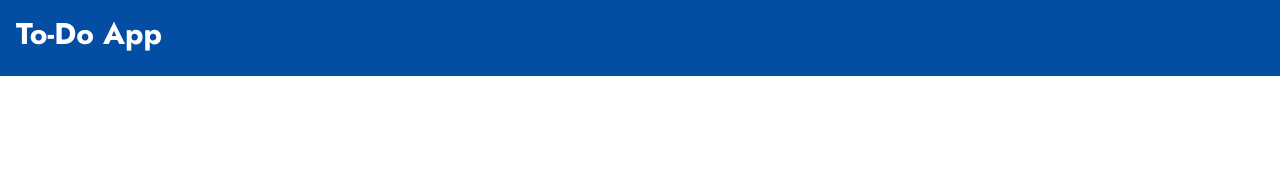
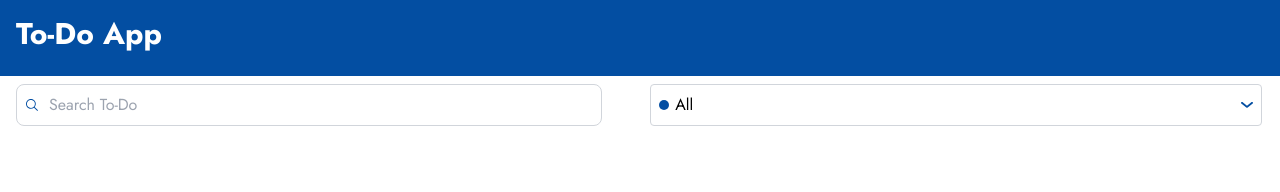
Before and after one commit to amitShindeGit/Tresata-task-management, a React (Vite) app: page / in a window 1280 px wide. Shown: the top 192 px of the page. Built offline with nearby package versions, Linux system fonts and the light colour scheme.

Commit message:
Search bar and filter additions

```diff
--- /dev/null
+++ b/src/components/display/SearchBar.tsx
@@ -0,0 +1,22 @@
+import { SearchIcon } from "../../utils/assets";
+import type { SearchBarProps } from "../types";
+
+function SearchBar({ onChange, value }: SearchBarProps) {
+  return (
+    <div className="relative rounded-sm mb-2 ml-2 mr-4 w-full box-border  p-2">
+      <span className="absolute inset-y-0 left-0 flex items-center pl-3 text-gray-400">
+        <SearchIcon />
+      </span>
+
+      <input
+        type="text"
+        value={value}
+        onChange={(e) => onChange(e.target.value)}
+        placeholder="Search To-Do"
+        className="w-full pl-8 pr-3 py-2 border border-gray-300 rounded-lg focus:outline-none focus:ring-2 focus:ring-blue-500 focus:border-blue-500"
+      />
+    </div>
+  );
+}
+
+export default SearchBar;
--- a/src/pages/HomePage.tsx
+++ b/src/pages/HomePage.tsx
@@ -1,48 +1,99 @@
-import { useContext, useMemo } from "react";
+import { useContext, useMemo, useState } from "react";
 import { Link, useNavigate } from "react-router";
 import Accordion from "../components/Accordion";
+import Dropdown from "../components/display/Dropdown";
+import { RenderConditional } from "../components/display/RenderConditional";
+import SearchBar from "../components/display/SearchBar";
 import TaskCard from "../components/TaskCard";
 import { AddNewTaskIcon } from "../utils/assets";
+import { STATUS_FILTER_OPTIONS } from "../utils/constants";
 import { TaskContext } from "../utils/context/TaskContext";
-import { RenderConditional } from "../components/display/RenderConditional";
+import type { TaskStatus } from "../utils/types";
 
 function HomePage() {
   const { tasks, removeTask } = useContext(TaskContext);
   const navigate = useNavigate();
+  const [searchQuery, setSearchQuery] = useState("");
+  const [statusFilter, setStatusFilter] = useState("all");
 
   const inProgressTasks = useMemo(() => {
+    let filtereStatus = statusFilter;
+    if (statusFilter === "all") {
+      filtereStatus = "in-progress";
+    }
+
     return tasks
-      .filter((task) => task.status === "in-progress")
+      .filter(
+        (task) =>
+          task.status === "in-progress" &&
+          task.status === filtereStatus &&
+          task.title.toLowerCase().includes(searchQuery.toLowerCase())
+      )
       .sort((a, b) => {
         const dateA = new Date(a.updatedAt).getTime();
         const dateB = new Date(b.updatedAt).getTime();
         return dateB - dateA; // descending (newest first)
       });
-  }, [tasks]);
+  }, [searchQuery, statusFilter, tasks]);
 
   const pendingTasks = useMemo(() => {
+    let filtereStatus = statusFilter;
+    if (statusFilter === "all") {
+      filtereStatus = "pending";
+    }
+
     return tasks
-      .filter((task) => task.status === "pending")
+      .filter(
+        (task) =>
+          task.status === "pending" &&
+          task.status === filtereStatus &&
+          task.title.toLowerCase().includes(searchQuery.toLowerCase())
+      )
       .sort((a, b) => {
         const dateA = new Date(a.updatedAt).getTime();
         const dateB = new Date(b.updatedAt).getTime();
         return dateB - dateA; // descending (newest first)
       });
-  }, [tasks]);
+  }, [searchQuery, statusFilter, tasks]);
 
   const completedTasks = useMemo(() => {
+    let filtereStatus = statusFilter;
+    if (statusFilter === "all") {
+      filtereStatus = "completed";
+    }
+
     return tasks
-      .filter((task) => task.status === "completed")
+      .filter(
+        (task) =>
+          task.status === "completed" &&
+          task.status === filtereStatus &&
+          task.title.toLowerCase().includes(searchQuery.toLowerCase())
+      )
       .sort((a, b) => {
         const dateA = new Date(a.updatedAt).getTime();
         const dateB = new Date(b.updatedAt).getTime();
         return dateB - dateA; // descending (newest first)
       });
-  }, [tasks]);
+  }, [searchQuery, statusFilter, tasks]);
 
   return (
     <div>
+      <div className="flex ">
+        <SearchBar
+          value={searchQuery}
+          onChange={(val) => setSearchQuery(val)}
+        />
+
+        <div className=" mb-2 mx-4 mr-7 w-full p-2">
+          <Dropdown
+            value={statusFilter}
+            options={STATUS_FILTER_OPTIONS}
+            onChange={(val) => setStatusFilter(val as TaskStatus)}
+          />
+        </div>
+      </div>
       <RenderConditional check={inProgressTasks.length > 0}>
+        <div className="mb-6">
           <Accordion title="In Progress" count={inProgressTasks.length}>
             {inProgressTasks?.map((task) => (
               <TaskCard
@@ -53,9 +104,11 @@ function HomePage() {
               />
             ))}
           </Accordion>
+        </div>
       </RenderConditional>
 
       <RenderConditional check={pendingTasks.length > 0}>
+        <div className="mb-6">
           <Accordion title="Pending" count={pendingTasks.length}>
             {pendingTasks?.map((task) => (
               <TaskCard
@@ -66,9 +119,11 @@ function HomePage() {
               />
             ))}
           </Accordion>
+        </div>
       </RenderConditional>
 
       <RenderConditional check={completedTasks.length > 0}>
+        <div className="mb-6">
           <Accordion title="Completed" count={completedTasks.length}>
             {completedTasks?.map((task) => (
               <TaskCard
@@ -79,6 +134,7 @@ function HomePage() {
               />
             ))}
           </Accordion>
+        </div>
       </RenderConditional>
 
       <Link to="/new" className="fixed bottom-10 right-10">
--- a/src/utils/assets.tsx
+++ b/src/utils/assets.tsx
@@ -109,3 +109,18 @@ export const BackNavIcon = () => (
     />
   </svg>
 );
+
+export const SearchIcon = () => (
+  <svg
+    width="24"
+    height="24"
+    viewBox="0 0 24 24"
+    fill="none"
+    xmlns="http://www.w3.org/2000/svg"
+  >
+    <path
+      d="M18 17.3723L14.6479 14.0202C15.4534 13.0532 15.8551 11.8129 15.7693 10.5573C15.6836 9.30166 15.1171 8.12742 14.1877 7.27884C13.2583 6.43026 12.0375 5.97267 10.7792 6.00126C9.52103 6.02986 8.32227 6.54243 7.43235 7.43235C6.54243 8.32227 6.02986 9.52103 6.00126 10.7792C5.97267 12.0375 6.43026 13.2583 7.27884 14.1877C8.12742 15.1171 9.30166 15.6836 10.5573 15.7693C11.8129 15.8551 13.0532 15.4534 14.0202 14.6479L17.3723 18L18 17.3723ZM6.90343 10.8982C6.90343 10.1081 7.13772 9.33576 7.57667 8.67883C8.01562 8.02189 8.63952 7.50987 9.36947 7.20752C10.0994 6.90516 10.9026 6.82605 11.6775 6.98019C12.4524 7.13433 13.1642 7.5148 13.7229 8.07347C14.2816 8.63215 14.6621 9.34395 14.8162 10.1189C14.9703 10.8938 14.8912 11.697 14.5889 12.4269C14.2865 13.1569 13.7745 13.7808 13.1176 14.2197C12.4606 14.6587 11.6883 14.893 10.8982 14.893C9.83908 14.8918 8.82368 14.4705 8.07477 13.7216C7.32586 12.9727 6.90461 11.9573 6.90343 10.8982Z"
+      fill="#034EA2"
+    />
+  </svg>
+);
--- a/src/utils/constants.tsx
+++ b/src/utils/constants.tsx
@@ -21,3 +21,30 @@ export const STATUS_OPTIONS: Option[] = [
     element: <Tag variant="completed" />,
   },
 ];
+
+export const STATUS_FILTER_OPTIONS: Option[] = [
+  {
+    id: 1,
+    label: "All",
+    value: "all",
+    element: <Tag />,
+  },
+  {
+    id: 2,
+    label: "In Progress",
+    value: "in-progress",
+    element: <Tag variant="progress" />,
+  },
+  {
+    id: 3,
+    label: "Pending",
+    value: "pending",
+    element: <Tag variant="pending" />,
+  },
+  {
+    id: 4,
+    label: "Completed",
+    value: "completed",
+    element: <Tag variant="completed" />,
+  },
+];
```
Lines whose indentation alone changed are shown as unchanged.
